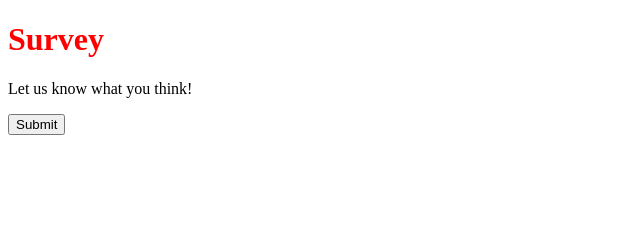
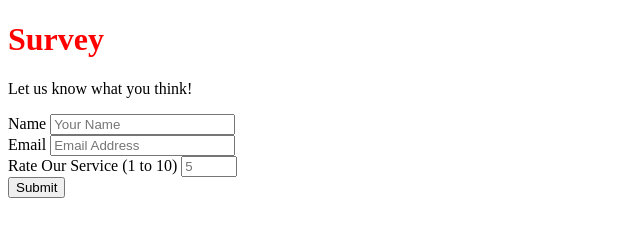
Before and after one commit to ejw773/freeCodeCamp, a plain HTML site: page 1-design/survey.html in a window 1280 px wide. Shown: the whole page, without its empty margins (0-640 px from the left). Drawn offline with Linux system fonts and the light colour scheme.

Commit message:
adds form

```diff
--- a/1-design/survey.html
+++ b/1-design/survey.html
@@ -4,25 +4,38 @@
         <link rel="stylesheet" href="survey.css">
     </head>
     <body>
-        <h1>Survey</h1>
+        <h1 id="title">Survey</h1>
         <p id="description">Let us know what you think!</p>
         <form id="survey-form">
+
             <!-- Name -->
             <div class="form-group">
+                <label for="name" id="name-label">Name</label>
+                <input type="text" id="name" name="name" placeholder="Your Name" required>
+            </div>
 
-            </div>
             <!-- Email -->
             <div class="form-group">
+                <label for="email" id="email-label">Email</label>
+                <input type="email" id="email" name="email" placeholder="Email Address" required>
+            </div>
 
+            <!-- Score -->
+            <div class="form-group">
+                <label for="number" id="number-label">Rate Our Service (1 to 10)</label>
+                <input type="number" id="number" name="number" min="1" max="10" placeholder="5">
             </div>
+
             <!-- Comment -->
             <div class="form-group">
 
             </div>
+
             <!-- Submit Button -->
             <div class="form-group">
                 <button type="submit" id="submit" class="submit-button">Submit</button>
             </div>
+
         </form>
         <script src="https://cdn.freecodecamp.org/testable-projects-fcc/v1/bundle.js"></script>
     </body>
```
